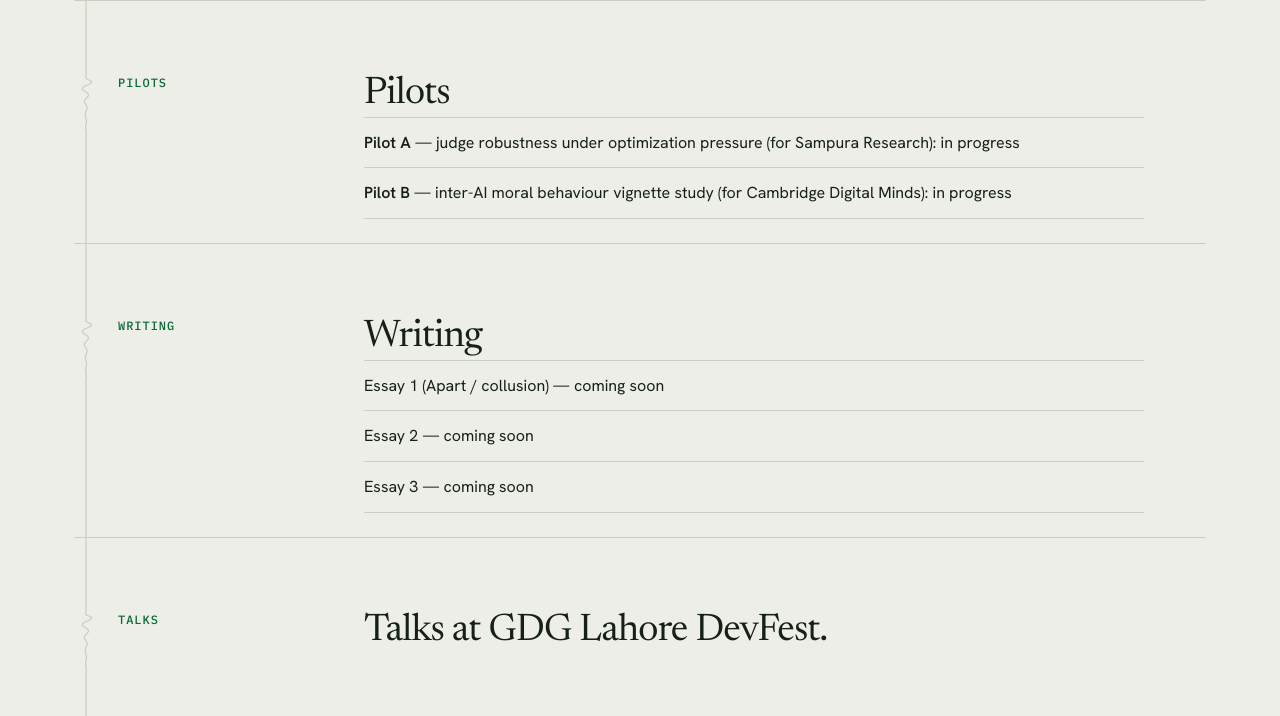
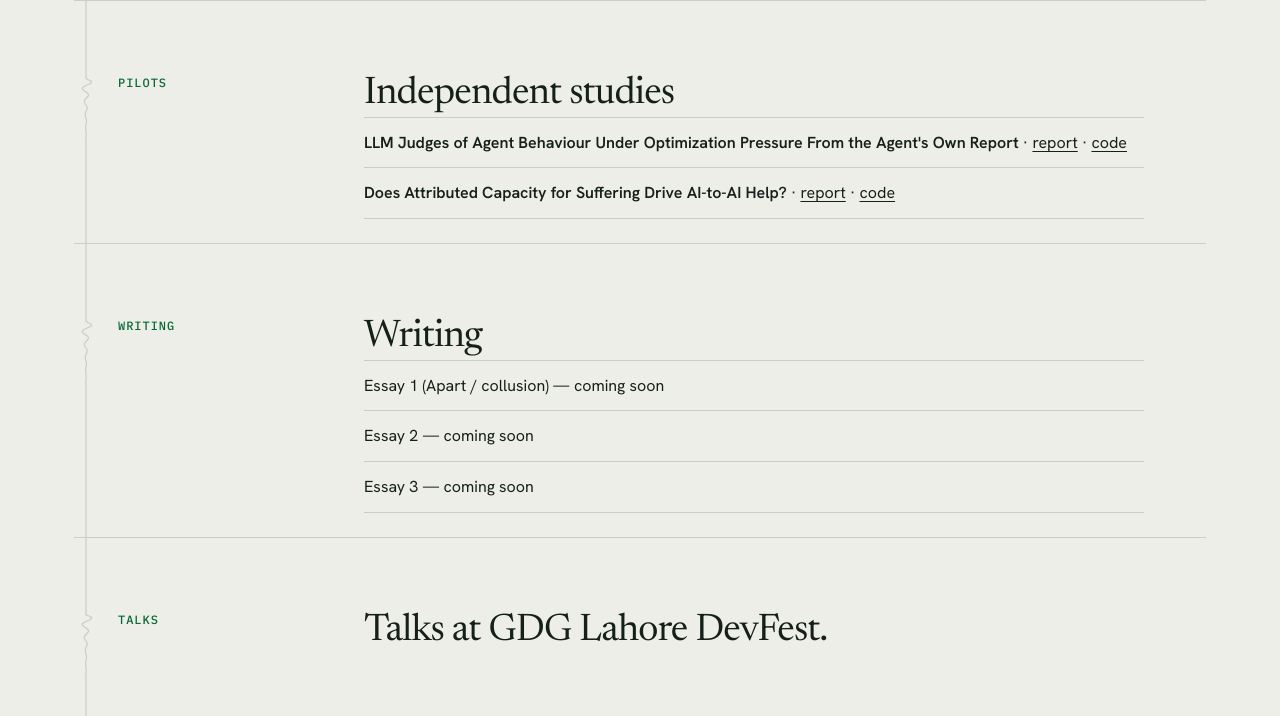
Before and after one commit to haleematallat/haleematallat.github.io, a plain HTML site: page index.html in a window 1280 px wide. Shown: the part 3213-3929 px from the top of the page. Drawn offline with Linux system fonts and the light colour scheme.

Commit message:
Replace pilot placeholders with the two finished studies, linking reports and code

```diff
--- a/index.html
+++ b/index.html
@@ -176,11 +176,11 @@
     <div class="row" data-mark>
       <div class="margin"><p class="label">Pilots</p></div>
       <div class="body">
-        <h2 id="pilots-h" class="section-title">Pilots</h2>
+        <h2 id="pilots-h" class="section-title">Independent studies</h2>
         <!-- HALEEMA: reword -->
         <ul class="plain">
-          <li><strong>Pilot A</strong> — judge robustness under optimization pressure (for Sampura Research): in progress</li>
-          <li><strong>Pilot B</strong> — inter-AI moral behaviour vignette study (for Cambridge Digital Minds): in progress</li>
+          <li><strong>LLM Judges of Agent Behaviour Under Optimization Pressure From the Agent's Own Report</strong> · <a href="https://github.com/haleematallat/llm-judge-report-pressure/blob/main/docs/LLM_Judges_Under_Agent_Report_Pressure.pdf">report</a> · <a href="https://github.com/haleematallat/llm-judge-report-pressure">code</a></li>
+          <li><strong>Does Attributed Capacity for Suffering Drive AI-to-AI Help?</strong> · <a href="https://github.com/haleematallat/inter-ai-concern-vs-consequence/blob/main/docs/Attributed_Capacity_and_AI_to_AI_Help.pdf">report</a> · <a href="https://github.com/haleematallat/inter-ai-concern-vs-consequence">code</a></li>
         </ul>
       </div>
     </div>
```
